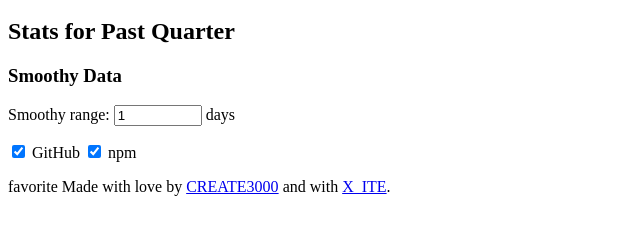
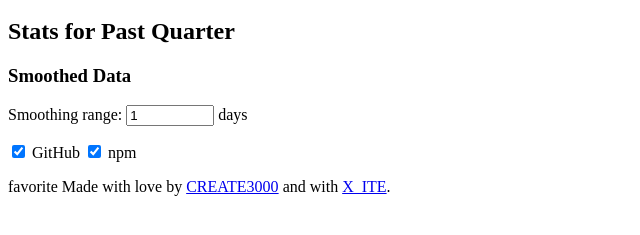
Before and after one commit to create3000/jsdelivr-download-stats, a website with bundled scripts: page docs/index.html in a window 1280 px wide. Shown: the part 293-528 px from the top of the page, 0-640 px from the left. Built offline with nearby package versions, Linux system fonts and the light colour scheme; some icons are missing.

Commit message:
Fix typos in stats section headings and input labels

```diff
--- a/docs/index.html
+++ b/docs/index.html
@@ -39,9 +39,9 @@
       </div>
       <h2>Stats for Past <span id="period-title">Quarter</span></h2>
       <div id="column-chart"></div>
-      <h3>Smoothy Data</h3>
+      <h3>Smoothed Data</h3>
       <div id="smooty-buttons">
-        <p>Smoothy range: <input id="smoothy-range" type="number" min="1" value="1" style="width: 80px;"> days</p>
+        <p>Smoothing range: <input id="smoothy-range" type="number" min="1" value="1" style="width: 80px;"> days</p>
       </div>
       <div id="area-chart"></div>
       <p id="hosts">
```
